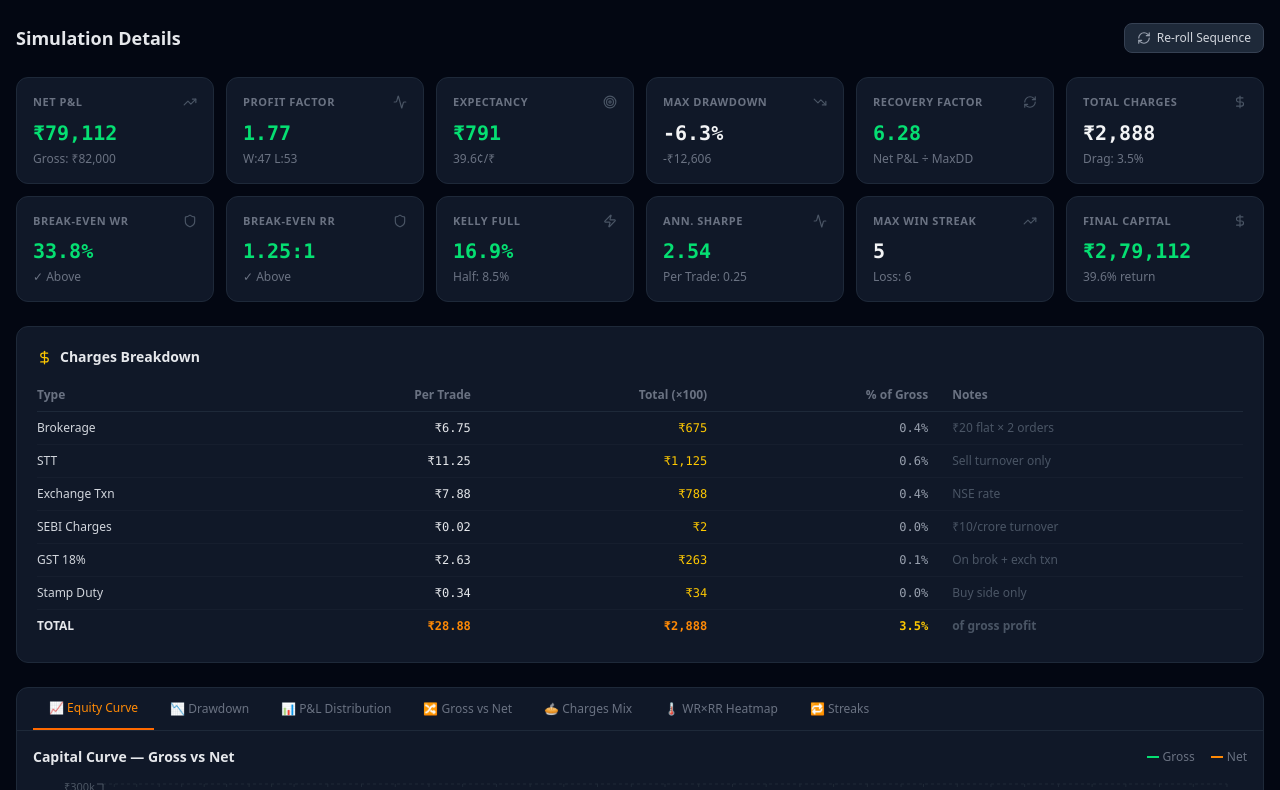
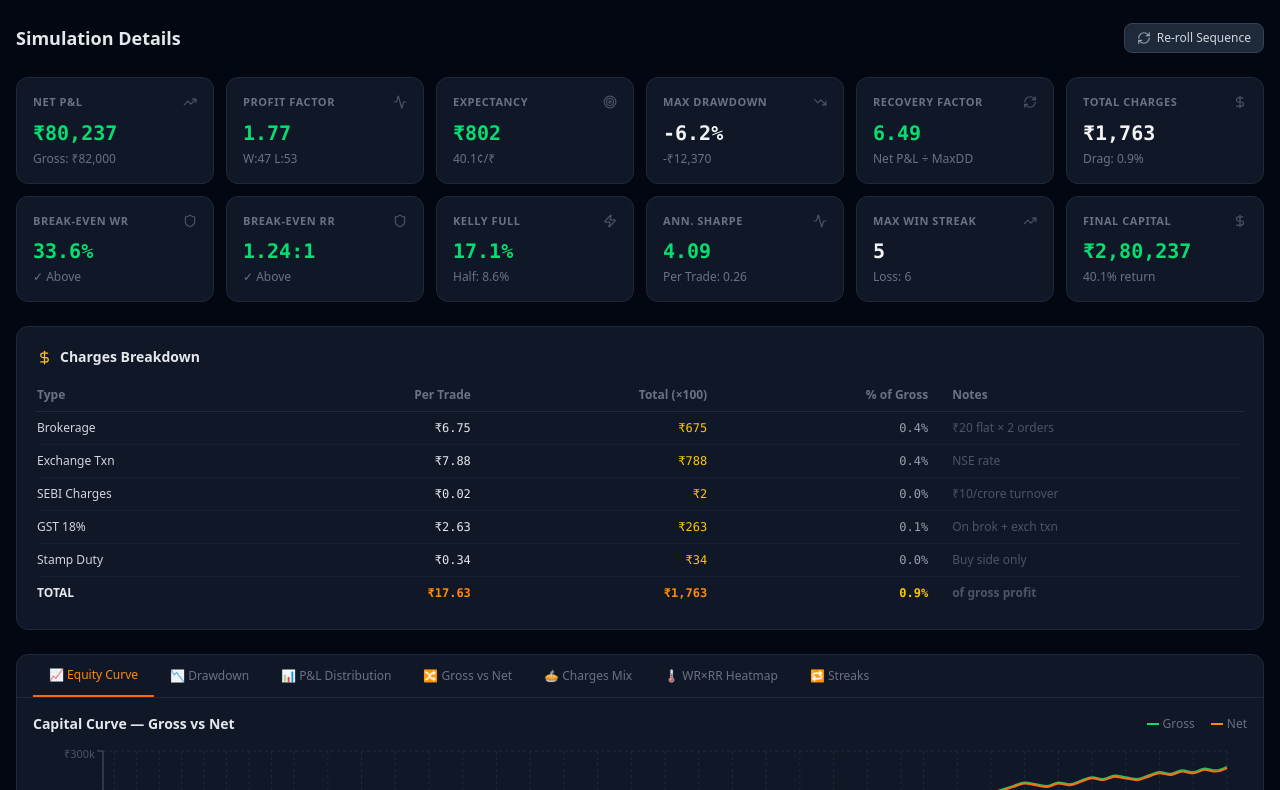
Before and after one commit to adityaxrawal/trade-simulator, a React (Vite) app: page / in a window 1280 px wide. Shown: the part 610-1400 px from the top of the page. Built offline with nearby package versions, Linux system fonts and the light colour scheme.

Commit message:
feat: Add leverage and DP charge to Monte Carlo simulation, refine calculation logic, update KPI display for crypto, and remove custom CSS.

```diff
--- a/src/App.jsx
+++ b/src/App.jsx
@@ -1,7 +1,45 @@
+import React from "react";
 import TradingSimulator from "./TradingSimulator";
 
+class ErrorBoundary extends React.Component {
+  constructor(props) {
+    super(props);
+    this.state = { hasError: false, error: null };
+  }
+
+  static getDerivedStateFromError(error) {
+    return { hasError: true, error };
+  }
+
+  render() {
+    if (this.state.hasError) {
+      return (
+        <div className="flex items-center justify-center min-h-screen bg-gray-950 text-red-500 font-sans text-sm p-8 text-center">
+          <div>
+            <h1 className="text-xl font-bold mb-4">Simulator Error</h1>
+            <p className="opacity-80 break-words max-w-2xl text-gray-400 font-mono text-xs">
+              {String(this.state.error)}
+            </p>
+            <button
+              className="mt-6 px-4 py-2 bg-gray-800 text-gray-200 rounded-lg hover:bg-gray-700 transition-colors"
+              onClick={() => window.location.reload()}
+            >
+              Restart Simulator
+            </button>
+          </div>
+        </div>
+      );
+    }
+    return this.props.children;
+  }
+}
+
 function App() {
-  return <TradingSimulator />;
+  return (
+    <ErrorBoundary>
+      <TradingSimulator />
+    </ErrorBoundary>
+  );
 }
 
 export default App;
--- a/src/components/panels/ChargesBreakdownTable.jsx
+++ b/src/components/panels/ChargesBreakdownTable.jsx
@@ -72,8 +72,7 @@ const ChargesBreakdownTable = React.memo(
                 const perTrade = chargesObj[row.key] || 0;
                 if (perTrade === 0) return null;
                 const total = perTrade * numTrades;
-                const pct =
-                  safeDivide(total, simData?.totalGrossWins || 1) * 100;
+                const pct = safeDivide(total, simData?.totalGrossWins) * 100;
                 const note = row.key === "exchTxn" ? exchangeNote : row.note;
                 return (
                   <tr
--- a/src/components/ui/KPICard.jsx
+++ b/src/components/ui/KPICard.jsx
@@ -61,7 +61,7 @@ const KPICard = React.memo(
         </div>
         {subText && <div className="text-xs text-gray-500 mt-1">{subText}</div>}
         {isTooltipVisible && tooltip && (
-          <div className="absolute z-50 bottom-full left-1/2 -translate-x-1/2 mb-2 bg-gray-800 border border-gray-600 rounded-lg px-3 py-2 text-xs text-gray-300 whitespace-nowrap shadow-xl pointer-events-none">
+          <div className="absolute z-50 bottom-full left-1/2 -translate-x-1/2 mb-2 bg-gray-800 border border-gray-600 rounded-lg px-3 py-2 text-xs text-gray-300 max-w-xs whitespace-normal shadow-xl pointer-events-none">
             {tooltip}
             <div className="absolute top-full left-1/2 -translate-x-1/2 w-2 h-2 bg-gray-800 border-r border-b border-gray-600 transform rotate-45 -mt-1" />
           </div>
--- a/src/components/ui/KPIGrid.jsx
+++ b/src/components/ui/KPIGrid.jsx
@@ -168,7 +168,11 @@ const KPIGrid = React.memo(
       />
       <KPICard
         label="Final Capital"
-        value={formatINR(metrics.finalCapital)}
+        value={
+          isCrypto
+            ? formatCrypto(metrics.finalCapital / USD_TO_INR)
+            : formatINR(metrics.finalCapital)
+        }
         subText={`${(safeDivide(metrics.netPnL, capital) * 100).toFixed(1)}% return`}
         isPositive={metrics.finalCapital > capital}
         isNegative={metrics.finalCapital < capital}
--- a/src/hooks/useSimulation.js
+++ b/src/hooks/useSimulation.js
@@ -54,8 +54,9 @@ export const useSimulation = () => {
         [assetClass],
     );
 
-    const isCrypto =
-        assetClass === 'crypto_futures' || assetClass === 'crypto_options';
+    const isCrypto = useMemo(() =>
+        assetClass === 'crypto_futures' || assetClass === 'crypto_options',
+        [assetClass]);
 
     /** Current crypto asset configuration (lot size, leverage, symbol, etc.). */
     const currentCryptoConfig = useMemo(() => {
@@ -99,10 +100,6 @@ export const useSimulation = () => {
             typicalPrice = assetClass.includes('options') ? 120 : 21000;
         } else if (derivativeType === 'MIDCPNIFTY') {
             typicalPrice = assetClass.includes('options') ? 80 : 10000;
-        } else if (derivativeType === 'SENSEX') {
-            typicalPrice = assetClass.includes('options') ? 400 : 75000;
-        } else if (derivativeType === 'BANKEX') {
-            typicalPrice = assetClass.includes('options') ? 500 : 54000;
         } else if (assetClass.includes('mcx_')) {
             typicalPrice = derivativeType === 'CRUDEOIL' ? 6500 :
                 derivativeType === 'NATURALGAS' ? 250 :
@@ -195,7 +192,7 @@ export const useSimulation = () => {
                 message: '⛔ Minimum capital is ₹1,000', blockSim: true,
             });
         }
-        if (nLotSize <= 0) {
+        if (!isCrypto && nLotSize <= 0) {
             errors.push({
                 id: 'lot_zero', type: 'error',
                 message: '⛔ Lot size must be greater than 0', blockSim: true,
@@ -293,7 +290,7 @@ export const useSimulation = () => {
     }, [
         capital, numTrades, winRate, rrRatio, riskMode,
         riskPerTrade, riskPercent, chargesPerTradeForSim, chargesObj.dpCharge, isBlocked, isCrypto,
-        estimatedTurnover.buy, seedOffset, leverage,
+        seedOffset, leverage,
     ]);
 
     const metrics = useMemo(() => {
@@ -343,6 +340,7 @@ export const useSimulation = () => {
         if (options.length) {
             setDerivativeType(options[0].value);
             setLotSize(options[0].lotSize);
+            setEntryPrice(0);
             // Auto-set crypto defaults from per-asset config
             const isCryptoClass =
                 assetClassKey === 'crypto_futures' ||
@@ -363,11 +361,11 @@ export const useSimulation = () => {
             setScenarios((prev) => [
                 ...prev,
                 {
-                    id: Date.now().toString(),
+                    id: crypto.randomUUID(),
                     name,
                     inputs: {
                         assetClass, derivativeType, capital, numTrades,
-                        winRate, rrRatio, riskMode, riskPerTrade,
+                        winRate, rrRatio, riskMode, riskPerTrade, riskPercent,
                     },
                     metrics: {
                         netPnL: metrics.netPnL,
--- a/src/index.css
+++ /dev/null
@@ -1,120 +0,0 @@
-@import "tailwindcss";
-
-/* Base dark terminal aesthetic */
-html {
-  color-scheme: dark;
-}
-
-body {
-  margin: 0;
-  padding: 0;
-  background-color: #030712;
-  color: #f9fafb;
-  font-family:
-    -apple-system, BlinkMacSystemFont, "Segoe UI", "Inter", system-ui,
-    sans-serif;
-  -webkit-font-smoothing: antialiased;
-  -moz-osx-font-smoothing: grayscale;
-}
-
-/* Scrollbar styling for dark theme */
-::-webkit-scrollbar {
-  width: 6px;
-  height: 6px;
-}
-::-webkit-scrollbar-track {
-  background: #111827;
-}
-::-webkit-scrollbar-thumb {
-  background: #374151;
-  border-radius: 3px;
-}
-::-webkit-scrollbar-thumb:hover {
-  background: #4b5563;
-}
-
-/* Range input thumb styling */
-input[type="range"]::-webkit-slider-thumb {
-  -webkit-appearance: none;
-  width: 16px;
-  height: 16px;
-  border-radius: 50%;
-  cursor: pointer;
-}
-
-/* F-029: Comprehensive print CSS */
-@media print {
-  body {
-    background: white !important;
-    color: black !important;
-    font-size: 10pt;
-  }
-
-  /* Force light backgrounds */
-  .bg-gray-900,
-  .bg-gray-950,
-  .bg-gray-800,
-  [class*="bg-gray-"] {
-    background: white !important;
-    border-color: #d1d5db !important;
-  }
-
-  /* Force dark text */
-  [class*="text-gray-"],
-  [class*="text-green-"],
-  [class*="text-red-"],
-  [class*="text-yellow-"],
-  [class*="text-orange-"],
-  [class*="text-blue-"] {
-    color: black !important;
-    -webkit-print-color-adjust: exact;
-    print-color-adjust: exact;
-  }
-
-  /* Keep colored values readable */
-  .text-green-400 {
-    color: #16a34a !important;
-  }
-  .text-red-400 {
-    color: #dc2626 !important;
-  }
-  .text-yellow-400 {
-    color: #ca8a04 !important;
-  }
-  .text-orange-400 {
-    color: #ea580c !important;
-  }
-
-  /* Hide interactive elements */
-  button,
-  input[type="range"],
-  input[type="number"],
-  select,
-  .recharts-brush,
-  [class*="hover:"] {
-    display: none !important;
-  }
-
-  /* Show KPI cards and tables */
-  .recharts-wrapper {
-    -webkit-print-color-adjust: exact;
-    print-color-adjust: exact;
-  }
-
-  /* Page breaks */
-  header {
-    page-break-after: avoid;
-  }
-  table {
-    page-break-inside: avoid;
-  }
-  footer {
-    page-break-before: always;
-  }
-
-  /* Remove shadows and transitions */
-  * {
-    box-shadow: none !important;
-    transition: none !important;
-  }
-}
--- a/src/utils/calculations.js
+++ b/src/utils/calculations.js
@@ -94,11 +94,18 @@ export const calculateCharges = (
     // Flaw 6 fix: For options buyers closing before expiry, STT applies only on the buy leg (if ITM exercise is excluded).
     // Usually traded options are squared off, so applying 0.1% STT on the sell leg is massively incorrect for buyers.
     const isOptionsBuy = assetClass === 'index_options_buy' || assetClass === 'equity_options_buy';
-    const stt = rates.stt_buy * buyTurnover + rates.stt_sell * sellTurnover;
+    const stt = isOptionsBuy
+        ? rates.stt_buy * buyTurnover
+        : rates.stt_buy * buyTurnover + rates.stt_sell * sellTurnover;
     const ctt = rates.ctt_sell * sellTurnover;
+
+    let mcxKey = derivativeType;
+    if (derivativeType === 'CRUDEOIL') mcxKey = 'CRUDE';
+    if (derivativeType === 'NATURALGAS') mcxKey = 'NATGAS';
+
     // #10: Use MCX commodity-specific exchange rates when available
-    const exchRate = (assetClass === 'mcx_futures' && MCX_EXCH_RATES[derivativeType])
-        ? MCX_EXCH_RATES[derivativeType] : rates.exch_rate;
+    const exchRate = (assetClass === 'mcx_futures' && MCX_EXCH_RATES[mcxKey])
+        ? MCX_EXCH_RATES[mcxKey] : rates.exch_rate;
     const exchTxn = exchRate * totalTurnover;
     const sebiCharge = isCrypto ? 0 : SEBI_RATE * totalTurnover;
     // Flaw 7 fix: GST base should NOT include statutory SEBI charges per CBIC clarification
@@ -157,11 +164,7 @@ export const computeMetrics = (
         ? (totalGrossWins > 0 ? Infinity : 1)
         : totalGrossWins / totalGrossLosses;
 
-    const avgWin = safeDivide(totalGrossWins, winCount);
-    // #14: Exclude post-ruin zero-trades from loss average
-    const nonRuinLosses = simData.trades.filter(t => !t.isWin && !t.isRuined);
-    const totalNonRuinLoss = nonRuinLosses.reduce((s, t) => s + Math.abs(t.grossPnl), 0);
-    const avgLoss = safeDivide(totalNonRuinLoss, nonRuinLosses.length);
+
     // #1: Single-charge expectancy — charges deducted once unconditionally
     const avgChargesPerTrade = safeDivide(chargesSum, numTrades);
 
@@ -201,23 +204,26 @@ export const computeMetrics = (
     // Flaw 5 fix: Use per-simulation Sharpe (per trade) since frequency is unknown. Dropping *Math.sqrt(numTrades)
     const sharpeProxy =
         safeDivide(meanReturn, Math.sqrt(variance));
-    const annualizedSharpe = sharpeProxy * Math.sqrt(numActive);
+    const annualizedSharpe = sharpeProxy * Math.sqrt(252);
     // Flaw 6 fix: chargeDragPct uses gross P&L as the denominator, not just wins
-    const chargeDragPct = safeDivide(chargesSum, Math.abs(grossPnlSum)) * 100;
+    const chargeDragPct = safeDivide(chargesSum, totalGrossWins) * 100;
+
+    const theoreticalRisk = trades.length > 0 ? (trades[0].isWin ? trades[0].grossPnl / rrRatio : Math.abs(trades[0].grossPnl)) : riskPerTrade;
+    const theoreticalCharges = trades.length > 0 ? trades[0].charges : chargesPerTrade;
 
     const breakEvenWR =
         safeDivide(
-            avgRiskPerTrade + avgChargesPerTrade,
-            avgRiskPerTrade * (rrRatio + 1),
+            theoreticalRisk + theoreticalCharges,
+            theoreticalRisk * (rrRatio + 1),
         ) * 100;
     const breakEvenRR = safeDivide(
-        (1 - winRate) * avgRiskPerTrade + avgChargesPerTrade,
-        avgRiskPerTrade * winRate,
+        (1 - winRate) * theoreticalRisk + theoreticalCharges,
+        theoreticalRisk * winRate,
     );
     // #8: Kelly Criterion accounts for charge drag on reward
     // Flaw 7: Kelly b (netRR) must also account for charges on the loss side
-    const netWin = rrRatio * avgRiskPerTrade - avgChargesPerTrade;
-    const netLoss = avgRiskPerTrade + avgChargesPerTrade;
+    const netWin = rrRatio * theoreticalRisk - theoreticalCharges;
+    const netLoss = theoreticalRisk + theoreticalCharges;
     const adjustedB = safeDivide(netWin, netLoss);
     const kellyFull = winRate - safeDivide(1 - winRate, Math.max(0.001, adjustedB));
     const kellyHalf = Math.max(0, kellyFull / 2);
@@ -298,14 +304,14 @@ export const computeMetrics = (
         totalCharges: +chargesSum.toFixed(2),
         finalCapital: +finalCapital.toFixed(2),
         actualWinRate: +actualWinRate.toFixed(1),
-        profitFactor,
+        profitFactor: isFinite(profitFactor) ? +profitFactor.toFixed(2) : profitFactor,
         expectancy: +expectancy.toFixed(2),
         expectancyPerRupee: +expectancyPerRupee.toFixed(4),
         maxDrawdownRs: +maxDrawdownRs.toFixed(2),
         maxDrawdownPct: +maxDrawdownPct.toFixed(2),
-        recoveryFactor,
-        sharpeProxy: +sharpeProxy.toFixed(2),
-        annualizedSharpe: isFinite(annualizedSharpe) ? +annualizedSharpe.toFixed(2) : 0,
+        recoveryFactor: isFinite(recoveryFactor) ? +recoveryFactor.toFixed(2) : recoveryFactor,
+        sharpeProxy: isFinite(sharpeProxy) ? +sharpeProxy.toFixed(2) : sharpeProxy,
+        annualizedSharpe: isFinite(annualizedSharpe) ? +annualizedSharpe.toFixed(2) : annualizedSharpe,
         chargeDragPct: isFinite(chargeDragPct) ? +chargeDragPct.toFixed(1) : 0,
         breakEvenWR: +Math.max(0, Math.min(100, breakEvenWR)).toFixed(1),
         breakEvenRR: +Math.max(0, breakEvenRR).toFixed(2),
--- a/src/utils/simulation.js
+++ b/src/utils/simulation.js
@@ -73,7 +73,7 @@ export const runSimulation = (params) => {
         const effectiveRisk =
             riskMode === 'compounding'
                 ? capital * (riskPercent / 100) * leverage
-                : Math.min(riskPerTrade * leverage, capital);
+                : Math.min(riskPerTrade, capital);
 
         const grossPnl = isWin ? effectiveRisk * rrRatio : -effectiveRisk;
 
@@ -84,26 +84,25 @@ export const runSimulation = (params) => {
             const scalableCharges = chargesPerTrade - dpCharge;
             currentCharges = scalableCharges * scaleFactor + dpCharge;
         } else {
-            // Flaw 1 fix: Leverage multiplies the cost in fixed mode too
-            currentCharges = (chargesPerTrade - dpCharge) * leverage + dpCharge;
+            currentCharges = chargesPerTrade;
         }
 
         const netPnl = grossPnl - currentCharges;
 
-        // Flaw 4 fix: prevent capital from going below 0, and cap the netPnl to the actual capital lost
         const capitalBeforeTrade = capital;
         capital = Math.max(0, capital + netPnl);
-        const actualNetPnl = capital - capitalBeforeTrade;
+        let actualNetPnl = capital - capitalBeforeTrade;
+        let actualGrossPnl = grossPnl;
 
-        // Flaw 8 fix: actualGrossPnl maps to the market (gross loss matches risktaken limit up to available capital).
-        // Actual loss is the actual net loss, plus actual charges. If shortfall, absorb in charges FIRST.
-        const actualGrossPnl = Math.max(-capitalBeforeTrade, grossPnl);
-
-        // F-009: Cap compounding at ₹100Cr
         if (capital > COMPOUNDING_CAP) {
+            const overflow = capital - COMPOUNDING_CAP;
             capital = COMPOUNDING_CAP;
+            actualNetPnl -= overflow;
+            actualGrossPnl -= overflow;
             overflowWarning = true;
         }
+
+        const actualCharges = actualGrossPnl - actualNetPnl;
 
         grossCapital = Math.max(0, grossCapital + actualGrossPnl);
         peakCapital = Math.max(peakCapital, capital);
@@ -112,7 +111,7 @@ export const runSimulation = (params) => {
 
         grossPnlSum += actualGrossPnl;
         netPnlSum += actualNetPnl;
-        chargesSum += currentCharges;
+        chargesSum += actualCharges;
 
         if (isWin) {
             winCount++;
@@ -126,7 +125,7 @@ export const runSimulation = (params) => {
             isWin,
             grossPnl: +actualGrossPnl.toFixed(2),
             netPnl: +actualNetPnl.toFixed(2),
-            charges: +currentCharges.toFixed(2),
+            charges: +actualCharges.toFixed(2),
             capital: +capital.toFixed(2),
             capitalAtTradeStart: +capitalAtTradeStart.toFixed(2), // Flaw 6: needed for Sharpe
             grossCapital: +grossCapital.toFixed(2),
@@ -197,7 +196,7 @@ export const runMonteCarlo = (params, simCount = 500) => {
             const risk =
                 riskMode === 'compounding'
                     ? capital * (riskPercent / 100) * leverage
-                    : Math.min(riskPerTrade * leverage, capital);
+                    : Math.min(riskPerTrade, capital);
             const grossPnl = isWin ? risk * rrRatio : -risk;
 
             // Flaw 3 fix: Scale charges correctly
@@ -207,7 +206,7 @@ export const runMonteCarlo = (params, simCount = 500) => {
                 const scalableCharges = chargesPerTrade - dpCharge;
                 currentCharges = scalableCharges * scaleFactor + dpCharge;
             } else {
-                currentCharges = (chargesPerTrade - dpCharge) * leverage + dpCharge;
+                currentCharges = chargesPerTrade;
             }
 
             // Flaw 4 fix: Cap the grossPnl and capital correctly
```
Also changed, not shown: src/components/charts/ChartDashboard.jsx (+27 -19 lines), src/components/panels/PositionSizingTable.jsx (+2 -5 lines), src/components/panels/StrategyParametersPanel.jsx (+4 -5 lines), src/hooks/useMonteCarlo.js (+7 -4 lines).
